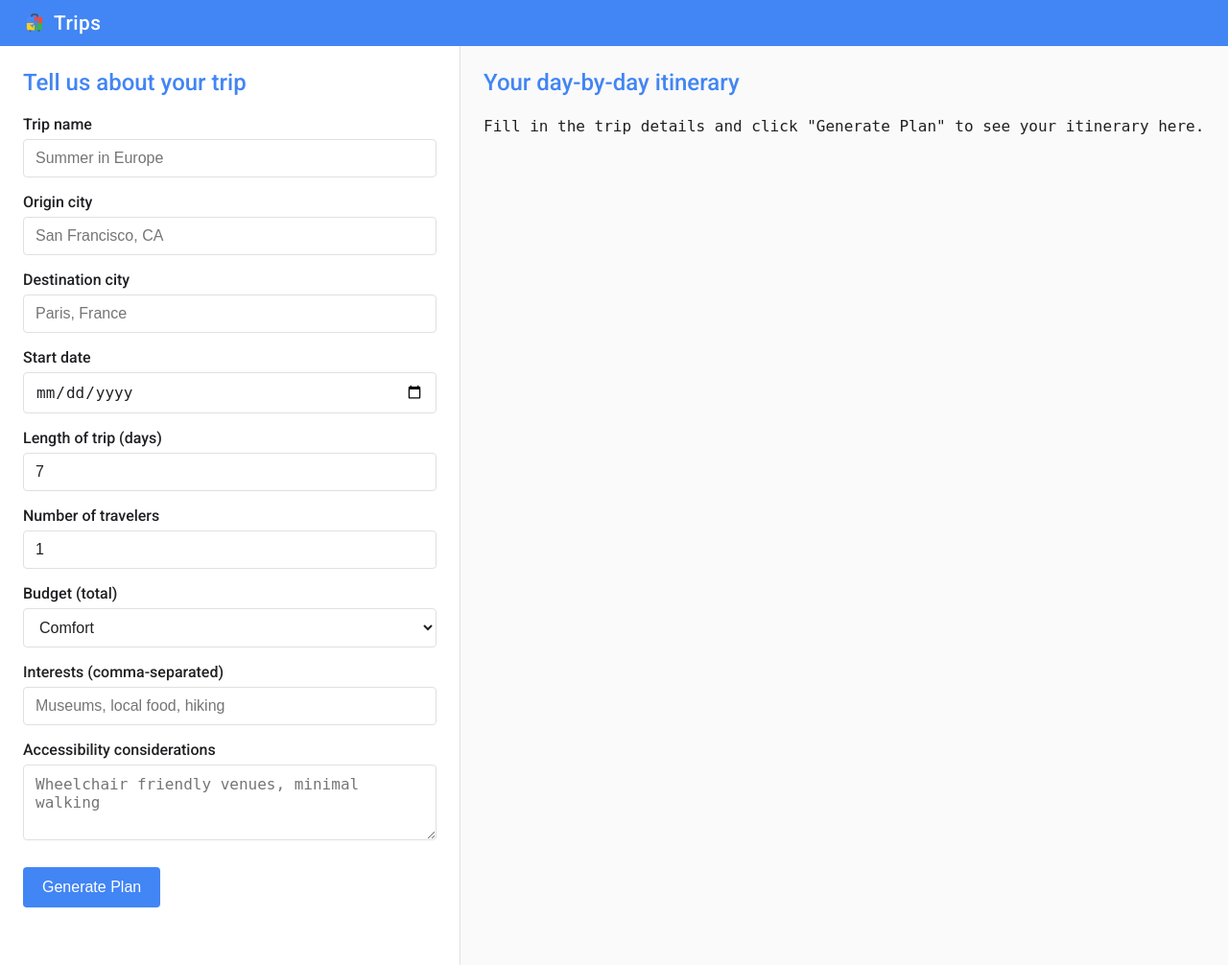
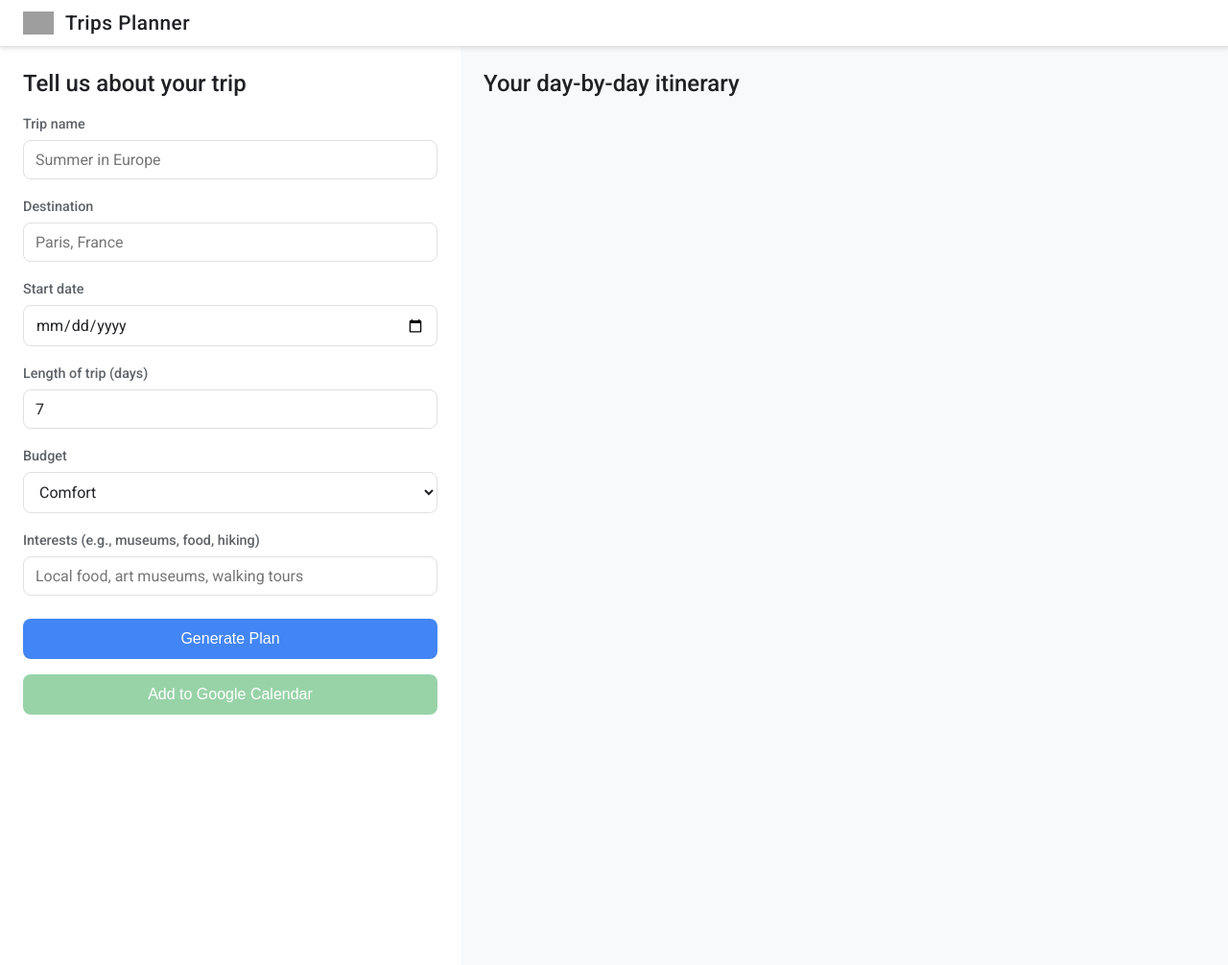
Before and after one commit to mikolajmusiol/GoogleTripsHackathon, a Flask app: page / in a window 1280 px wide. Shown: the whole page at 96% size. Run offline with Flask 3, Linux system fonts and the light colour scheme; grey boxes are pictures that could not be loaded.

Commit message:
Some design tweaks.

```diff
--- a/llm/main_llm.py
+++ b/llm/main_llm.py
@@ -4,7 +4,7 @@ import os
 
 load_dotenv()
 
-genai.configure(api_key=os.environ['GOOGLE_API_KEY'])
+genai.configure(api_key="AIzaSyBZxdTVPTbpELQaXJuk8SfKUTHGsOR5z98")
 model = genai.GenerativeModel('gemini-2.5-flash')
 
 def generate_llm_response(message_history):
--- a/templates/planner.html
+++ b/templates/planner.html
@@ -10,20 +10,26 @@
     <link href="https://fonts.googleapis.com/css2?family=Roboto:wght@400;500;700&display=swap" rel="stylesheet">
     <style>
         :root {
-            /* Light theme (fallback) */
+            /* Light theme (default) */
             --google-blue: #4285F4;
+            --google-green: #34A853;
             --surface: #ffffff;
-            --surface-alt: #fafafa;
+            --surface-alt: #f8f9fa;
             --text-primary: #202124;
+            --text-secondary: #5f6368;
             --border: #e0e0e0;
+            --shadow-color: rgba(0,0,0,0.1);
         }
         @media (prefers-color-scheme: dark) {
             :root {
-                --google-blue: #1a73e8;
-                --surface: #1f1f1f;
-                --surface-alt: #121212;
+                --google-blue: #8ab4f8;
+                --google-green: #81c995;
+                --surface: #202124;
+                --surface-alt: #171717;
                 --text-primary: #e8eaed;
+                --text-secondary: #9aa0a6;
                 --border: #3c4043;
+                --shadow-color: rgba(0,0,0,0.4);
             }
         }
 
@@ -40,13 +46,16 @@
         header {
             display:flex;
             align-items:center;
-            gap:8px;
-            background: var(--google-blue);
-            color: white;
+            gap:12px;
+            background: var(--surface);
+            color: var(--text-primary);
             padding: 12px 24px;
             font-size: 1.4rem;
             font-weight: 500;
             letter-spacing: 0.5px;
+            border-bottom: 1px solid var(--border);
+            box-shadow: 0 2px 4px var(--shadow-color);
+            z-index: 10;
         }
         main {
             flex: 1;
@@ -56,16 +65,14 @@
         /* Left (form) */
         #question-pane {
             width: 40%;
-            min-width: 320px;
+            min-width: 350px;
             max-width: 480px;
             background: var(--surface);
-            border-right: 1px solid var(--border);
             padding: 24px;
             overflow-y: auto;
         }
         /* Right (output) */
         #output-pane {
-            color: var(--text-primary);
             flex: 1;
             display: flex;
             flex-direction: column;
@@ -76,84 +83,124 @@
         .product{font-weight:500;letter-spacing:.5px;font-size:1.3rem}
         h2 {
             margin-top: 0;
-            color: var(--google-blue);
+            color: var(--text-primary);
             font-weight: 500;
         }
         label {
             display: block;
-            margin-top: 16px;
+            margin-top: 20px;
+            margin-bottom: 8px;
             font-weight: 500;
+            font-size: 0.9rem;
+            color: var(--text-secondary);
         }
         input, select, textarea {
             background: var(--surface);
             color: var(--text-primary);
             width: 100%;
             padding: 10px 12px;
-            margin-top: 6px;
             border: 1px solid var(--border);
-            border-radius: 4px;
+            border-radius: 8px;
             font-size: 1rem;
+            font-family: 'Roboto', sans-serif;
+            transition: border-color 0.2s, box-shadow 0.2s;
         }
         input:focus, select:focus, textarea:focus {
             border-color: var(--google-blue);
             outline: none;
+            box-shadow: 0 0 0 3px color-mix(in srgb, var(--google-blue) 25%, transparent);
         }
-        textarea { resize: vertical; }
+        textarea { resize: vertical; min-height: 80px; }
+
+        #generate-btn, #calendar-btn {
+            width: 100%;
+            border: none;
+            padding: 12px 20px;
+            font-size: 1rem;
+            font-weight: 500;
+            border-radius: 8px;
+            cursor: pointer;
+            transition: background-color 0.2s, transform 0.1s;
+        }
+
         #generate-btn {
             margin-top: 24px;
             background: var(--google-blue);
-            color: white;
-            border: none;
-            padding: 12px 20px;
-            font-size: 1rem;
-            border-radius: 4px;
-            cursor: pointer;
-            transition: background 0.25s;
+            color: var(--surface);
         }
-        #generate-btn:hover { background: #357ae8; }
-        /* Markdown output styling */
-        #plan-output {
-            color: var(--text-primary);
-            white-space: pre-wrap;
-            font-family: 'Roboto Mono', ui-monospace, monospace;
-            line-height: 1.5;
+        #generate-btn:hover {
+             background: color-mix(in srgb, var(--google-blue) 85%, black);
         }
-        #plan-output * {color: var(--text-primary);} /* ensure nested markdown uses correct color */
+
         #calendar-btn {
             margin-top: 16px;
             background: var(--google-green);
-            color: white;
-            border: none;
-            padding: 10px 20px;
-            font-size: 1rem;
-            border-radius: 4px;
-            cursor: pointer;
-            transition: background 0.25s;
+            color: var(--surface);
         }
-        #calendar-btn:disabled { opacity: 0.5; cursor: default; }
-        #calendar-btn:hover:enabled { background: #0c7c43; }
+        #calendar-btn:disabled {
+            opacity: 0.5;
+            cursor: not-allowed;
+        }
+        #calendar-btn:hover:enabled {
+            background: color-mix(in srgb, var(--google-green) 85%, black);
+        }
 
+        #generate-btn:active, #calendar-btn:active:enabled {
+             transform: scale(0.98);
+        }
+
+        /* Markdown output styling */
+        #plan-output {
+            line-height: 1.6;
+            opacity: 0;
+            transition: opacity 0.5s ease-in-out;
+        }
+        #plan-output.active {
+            opacity: 1;
+        }
+        #plan-output h1, #plan-output h2, #plan-output h3 {
+            font-weight: 500;
+            color: var(--text-primary);
+            border-bottom: 1px solid var(--border);
+            padding-bottom: 8px;
+            margin-top: 24px;
+        }
+        #plan-output p { color: var(--text-secondary); }
+        #plan-output ul { padding-left: 20px; }
+        #plan-output li { margin-bottom: 8px; }
+        #plan-output strong { color: var(--text-primary); font-weight: 500; }
+
+        /* New Spinner */
         #loading-spinner {
             display: none;
-            margin-top: 16px;
-            color: var(--google-blue);
-            font-weight: 500;
+            margin: 24px auto 0;
+            width: 32px;
+            height: 32px;
+            border: 4px solid var(--border);
+            border-top: 4px solid var(--google-blue);
+            border-radius: 50%;
+            animation: spin 1s linear infinite;
+        }
+        @keyframes spin {
+            0% { transform: rotate(0deg); }
+            100% { transform: rotate(360deg); }
         }
     </style>
 </head>
 <body>
-    <header><img src="/static/images/google_trips.png" alt="Google" height="24"><span class="product">Trips</span></header>
+    <header>
+        <img src="https://www.gstatic.com/images/branding/product/1x/gsa_32dp.png" alt="Google" height="24">
+        <span class="product">Trips Planner</span>
+    </header>
     <main>
         <section id="question-pane">
-            <h2>Tell us about your trip</h2>
             <form id="trip-form">
+                <h2>Tell us about your trip</h2>
+
                 <label for="trip_name">Trip name</label>
                 <input type="text" id="trip_name" name="trip_name" placeholder="Summer in Europe" required>
 
-                <label for="origin">Origin city</label>
-                <input type="text" id="origin" name="origin" placeholder="San Francisco, CA" required>
-
-                <label for="destination">Destination city</label>
+                <label for="destination">Destination</label>
                 <input type="text" id="destination" name="destination" placeholder="Paris, France" required>
 
                 <label for="start_date">Start date</label>
@@ -162,44 +209,58 @@
                 <label for="length_days">Length of trip (days)</label>
                 <input type="number" id="length_days" name="length_days" min="1" value="7" required>
 
-                <label for="travelers">Number of travelers</label>
-                <input type="number" id="travelers" name="travelers" min="1" value="1">
-
-                <label for="budget">Budget (total)</label>
+                <label for="budget">Budget</label>
                 <select id="budget" name="budget">
                     <option value="Economy">Economy</option>
                     <option value="Comfort" selected>Comfort</option>
                     <option value="Luxury">Luxury</option>
                 </select>
 
-                <label for="interests">Interests (comma-separated)</label>
-                <input type="text" id="interests" name="interests" placeholder="Museums, local food, hiking">
-
-                <label for="accessibility">Accessibility considerations</label>
-                <textarea id="accessibility" name="accessibility" rows="3" placeholder="Wheelchair friendly venues, minimal walking"></textarea>
+                <label for="interests">Interests (e.g., museums, food, hiking)</label>
+                <input type="text" id="interests" name="interests" placeholder="Local food, art museums, walking tours">
 
                 <button id="generate-btn" type="submit">Generate Plan</button>
-                <div id="loading-spinner">Generating plan…</div>
+                <div id="loading-spinner"></div>
                 <button id="calendar-btn" type="button" disabled>Add to Google Calendar</button>
             </form>
         </section>
         <section id="output-pane">
             <h2>Your day-by-day itinerary</h2>
-            <div id="plan-output">Fill in the trip details and click "Generate Plan" to see your itinerary here.</div>
+            <div id="plan-output">Fill in the trip details and click "Generate Plan" to see your personalized itinerary here.</div>
         </section>
     </main>
 
     <script>
         const form = document.getElementById('trip-form');
         const outputEl = document.getElementById('plan-output');
-        let planMarkdown = "";
         const spinner = document.getElementById('loading-spinner');
         const calendarBtn = document.getElementById('calendar-btn');
+        const generateBtn = document.getElementById('generate-btn');
+        let planMarkdown = "";
+
+        // Function to process a single JSON chunk from the stream
+        function processChunk(jsonStr) {
+            if (!jsonStr) return;
+            try {
+                const data = JSON.parse(jsonStr);
+                if (data.token) {
+                    planMarkdown += data.token;
+                    outputEl.innerHTML = marked.parse(planMarkdown);
+                    outputEl.scrollTop = outputEl.scrollHeight; // Auto-scroll
+                }
+            } catch (err) {
+                console.error('Failed to parse JSON chunk:', err, jsonStr);
+            }
+        }
 
         form.addEventListener('submit', async (e) => {
             e.preventDefault();
-            outputEl.innerHTML = '';
+            planMarkdown = ""; // Reset markdown content
+            outputEl.innerHTML = 'Your plan will appear here shortly...';
+            outputEl.classList.remove('active');
             spinner.style.display = 'block';
+            calendarBtn.disabled = true;
+            generateBtn.disabled = true;
 
             const formData = new FormData(form);
             const jsonBody = Object.fromEntries(formData.entries());
@@ -212,6 +273,9 @@
                 });
                 if (!response.ok) throw new Error(`HTTP ${response.status}`);
 
+                outputEl.innerHTML = ''; // Clear placeholder text
+                outputEl.classList.add('active');
+
                 const reader = response.body.getReader();
                 const decoder = new TextDecoder();
                 let buffer = '';
@@ -219,31 +283,40 @@
                 while (true) {
                     const { value, done } = await reader.read();
                     if (done) break;
+
+                    // Add the new data to our buffer
                     buffer += decoder.decode(value, { stream: true });
+
+                    // Split the buffer into complete messages, delimited by double newlines
                     const parts = buffer.split('\n\n');
+
+                    // The last part might be incomplete, so we keep it in the buffer
                     buffer = parts.pop() || '';
+
+                    // Process all the complete messages
                     for (const part of parts) {
                         if (part.startsWith('data: ')) {
-                            const jsonStr = part.slice(6).trim();
-                            if (!jsonStr) continue;
-                            try {
-                                const data = JSON.parse(jsonStr);
-                                const chunkText = data.token.replace(/\\n/g, '\n');
-                                planMarkdown += chunkText;
-                                outputEl.innerHTML = marked.parse(planMarkdown);
-                                calendarBtn.disabled = false;
-                                outputEl.scrollTop = outputEl.scrollHeight;
-                            } catch (err) {
-                                console.error('Parse error', err, jsonStr);
-                            }
+                            const jsonStr = part.substring(6).trim();
+                            processChunk(jsonStr);
                         }
                     }
                 }
+
+                // After the loop, process any remaining data in the buffer
+                if (buffer.startsWith('data: ')) {
+                    const jsonStr = buffer.substring(6).trim();
+                    processChunk(jsonStr);
+                }
+
+                calendarBtn.disabled = false;
+
             } catch (err) {
                 console.error(err);
-                outputEl.textContent = 'Error generating plan. Please try again.';
+                outputEl.innerHTML = `<p style="color: #d93025;">Error generating plan. Please check your connection and try again.</p>`;
+                outputEl.classList.add('active');
             } finally {
                 spinner.style.display = 'none';
+                generateBtn.disabled = false;
             }
         });
     </script>
```
Also changed, not shown: templates/index.html (+63 -9 lines).
